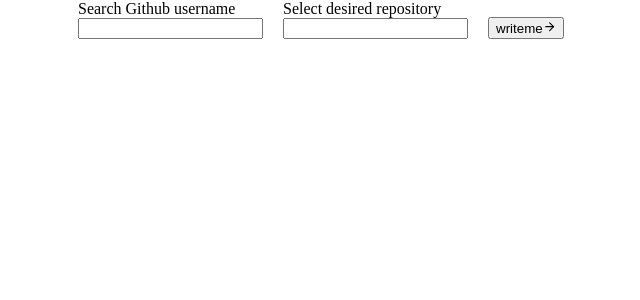
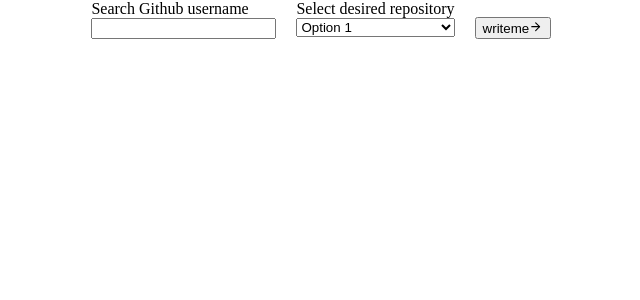
Before and after one commit to darylbg/writeme, a React (Create React App) app: page / in a window 1280 px wide. Both pictures are taken after a click on the button "Ok lets Go". Shown: the top 300 px of the page, without its empty margins (319-959 px from the left). Built offline with nearby package versions, Linux system fonts and the light colour scheme.

Commit message:
added menu

```diff
--- a/package.json
+++ b/package.json
@@ -11,6 +11,7 @@
     "react-icons": "^4.11.0",
     "react-scripts": "5.0.1",
     "react-select-search": "^4.1.7",
+    "slim-select": "^2.6.0",
     "web-vitals": "^2.1.4"
   },
   "scripts": {
--- a/src/components/ContentPage.js
+++ b/src/components/ContentPage.js
@@ -1,6 +1,8 @@
-import React from "react";
+import React, { useState, useEffect, useRef } from "react";
 import SelectSearch from "react-select-search";
-import 'react-select-search/style.css'
+import SlimSelect from "slim-select";
+// import "slim-select/slimselect/slimselect.css";
+import "react-select-search/style.css";
 import { FiArrowRight } from "react-icons/fi";
 
 export default function ContentPage(toggleWelcomeOpen) {
@@ -8,6 +10,7 @@ export default function ContentPage(toggleWelcomeOpen) {
     { name: "Swedish", value: "sv" },
     { name: "English", value: "en" },
   ];
+
 
   return (
     <section className="content-section">
@@ -19,10 +22,19 @@ export default function ContentPage(toggleWelcomeOpen) {
           </div>
           <div className="repo-search">
             <label>Select desired repository</label>
-            <input type="text" />
+            <select>
+              <option value="option1">Option 1</option>
+              <option value="option2">Option 2</option>
+              <option value="option3">Option 3</option>
+              <option value="option4">Option 4</option>
+              <option value="option5">Option 5</option>
+            </select>
           </div>
           <div className="writeme-btn">
-            <button>writeme<FiArrowRight /></button>
+            <button>
+              writeme
+              <FiArrowRight />
+            </button>
           </div>
         </div>
         <div className="display"></div>
```
Also changed, not shown: 1 other file (tests, documents, lock files or other folders).
